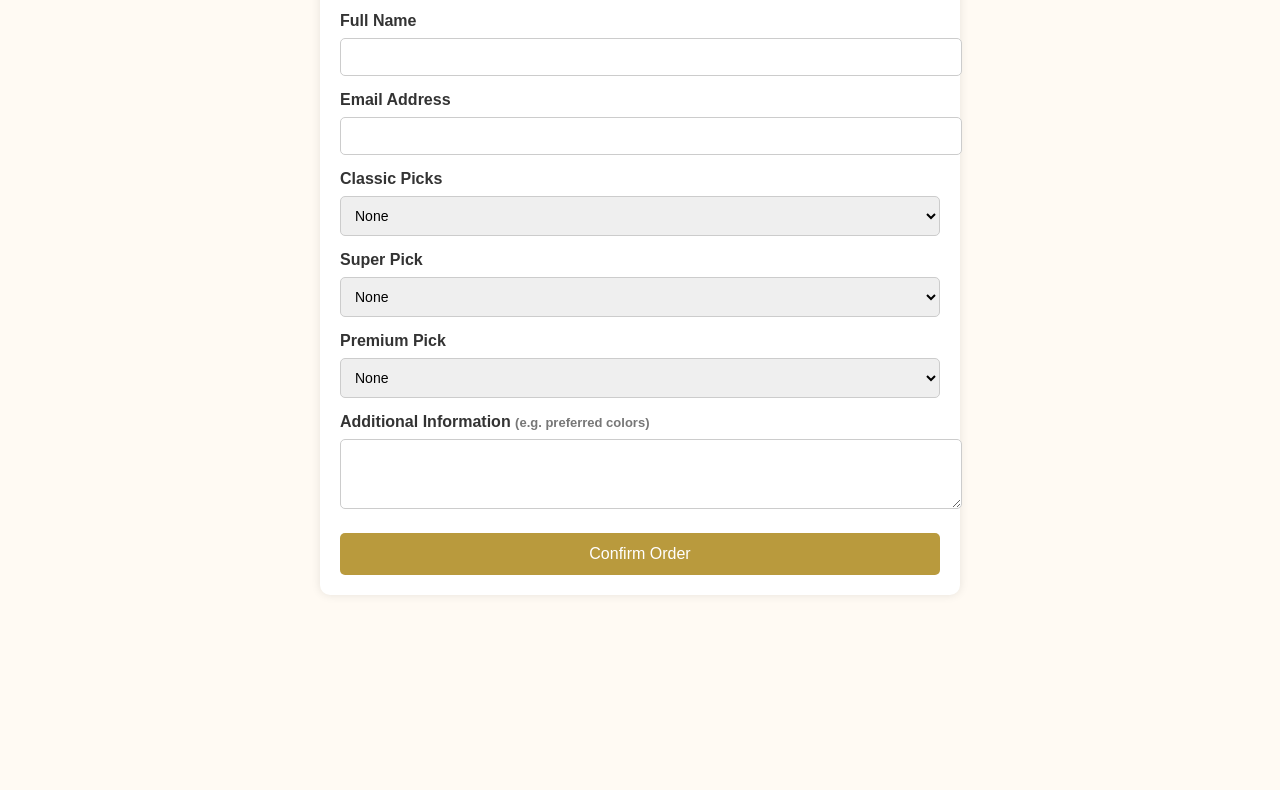
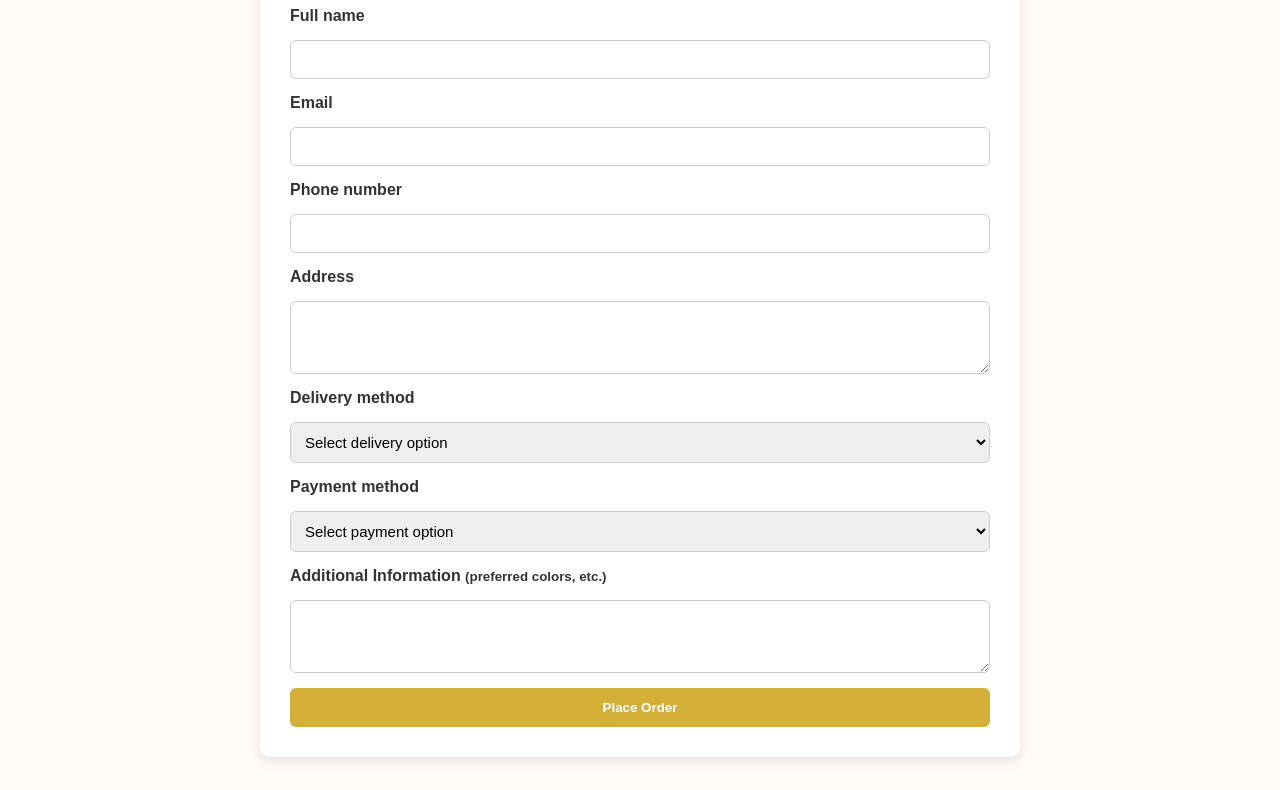
Before and after one commit to adischoicemysterybundle-creator/Adi-s-choice---Mystery-Bundle, a plain HTML site: page checkout.html in a window 1280 px wide. Shown: the part 201-991 px from the top of the page. Before the commit the page ends 836 px from the top, so only its background shows below. Drawn offline with Linux system fonts and the light colour scheme.

Commit message:
Add files via upload

```diff
--- a/checkout.html
+++ b/checkout.html
@@ -3,153 +3,126 @@
 <head>
 <meta charset="UTF-8" />
 <meta name="viewport" content="width=device-width, initial-scale=1.0" />
-<title>Mystery Bundle – Checkout</title>
+<title>Checkout | Adi’s Choice Mystery Bundle</title>
 <style>
 body {
 font-family: 'Poppins', sans-serif;
-background-color: #fffaf3;
+background-color: #fffaf5;
 color: #333;
 margin: 0;
 padding: 0;
 }
 header {
+background-color: #000;
+color: white;
 text-align: center;
 padding: 20px;
-background-color: #b99a3d;
-color: white;
+}
+header img {
+height: 60px;
+}
+main {
+max-width: 700px;
+margin: 40px auto;
+background: white;
+border-radius: 10px;
+padding: 30px;
+box-shadow: 0 4px 12px rgba(0, 0, 0, 0.1);
+}
+h1 {
+text-align: center;
+color: #d4af37;
 }
 form {
-max-width: 600px;
-margin: 40px auto;
-padding: 20px;
-background: white;
-border-radius: 10px;
-box-shadow: 0 0 10px rgba(0,0,0,0.1);
+display: flex;
+flex-direction: column;
+gap: 15px;
 }
 label {
-display: block;
-margin-top: 15px;
 font-weight: 600;
 }
 input, select, textarea {
-width: 100%;
 padding: 10px;
-margin-top: 8px;
+border-radius: 6px;
 border: 1px solid #ccc;
-border-radius: 5px;
-font-size: 14px;
+font-size: 15px;
 }
 textarea {
 resize: vertical;
 }
 button {
-background-color: #b99a3d;
+background-color: #d4af37;
 color: white;
 border: none;
-padding: 12px 20px;
-font-size: 16px;
-border-radius: 5px;
+padding: 12px;
+border-radius: 6px;
+font-weight: 600;
 cursor: pointer;
-margin-top: 20px;
-width: 100%;
+transition: 0.3s;
 }
 button:hover {
-background-color: #a38430;
-}
-.note {
-font-size: 13px;
-color: #777;
+background-color: #c09b2e;
 }
 </style>
 </head>
 <body>
 <header>
-<img src="B0861919-6269-4D8E-9724-58E712D1A8C1.jpeg" alt="Adi's Choice Logo" style="width:120px;border-radius:8px;"><br>
-<h1>Checkout – Adi’s Choice Mystery Bundle</h1>
+<img src="logo.png" alt="Adi’s Choice Mystery Bundle Logo">
 </header>
 
-<form id="checkoutForm">
-<label for="name">Full Name</label>
-<input type="text" id="name" name="name" required>
+<main>
+<h1>Checkout</h1>
+<form id="checkout-form">
+<label>Full name</label>
+<input type="text" name="name" required>
 
-<label for="email">Email Address</label>
-<input type="email" id="email" name="email" required>
+<label>Email</label>
+<input type="email" name="email" required>
 
-<label for="bundle">Classic Picks</label>
-<select id="bundle" name="bundle">
-<option value="None">None</option>
-<option value="5 – €6.50">5 – €6.50</option>
-<option value="10 – €11.50">10 – €11.50</option>
-<option value="15 – €16.00">15 – €16.00</option>
-<option value="20 – €20.00">20 – €20.00</option>
-<option value="25 – €23.00">25 – €23.00</option>
-<option value="30 – €26.50">30 – €26.50</option>
-<option value="35 – €30.00">35 – €30.00</option>
+<label>Phone number</label>
+<input type="text" name="phone" required>
+
+<label>Address</label>
+<textarea name="address" rows="3" required></textarea>
+
+<label>Delivery method</label>
+<select name="delivery" required>
+<option value="">Select delivery option</option>
+<option>DPD</option>
+<option>DHL</option>
+<option>InPost</option>
 </select>
 
-<label for="superPick">Super Pick</label>
-<select id="superPick" name="superPick">
-<option value="None">None</option>
-<option value="1 – €5.00">1 – €5.00</option>
-<option value="5 – €18.50">5 – €18.50</option>
-<option value="10 – €35.00">10 – €35.00</option>
+<label>Payment method</label>
+<select name="payment" required>
+<option value="">Select payment option</option>
+<option>Bank transfer</option>
 </select>
 
-<label for="premiumPick">Premium Pick</label>
-<select id="premiumPick" name="premiumPick">
-<option value="None">None</option>
-<option value="1 – €7.00">1 – €7.00</option>
-<option value="5 – €28.00">5 – €28.00</option>
-</select>
+<label>Additional Information <small>(preferred colors, etc.)</small></label>
+<textarea name="extra" rows="3"></textarea>
 
-<label for="info">Additional Information <span class="note">(e.g. preferred colors)</span></label>
-<textarea id="info" name="info" rows="3"></textarea>
-
-<button type="submit">Confirm Order</button>
+<button type="submit">Place Order</button>
 </form>
+</main>
 
 <script>
-document.getElementById('checkoutForm').addEventListener('submit', async (e) => {
+document.getElementById('checkout-form').addEventListener('submit', async function(e) {
 e.preventDefault();
 
-const form = e.target;
-const data = {
-name: form.name.value,
-email: form.email.value,
-bundle: form.bundle.value,
-superPick: form.superPick.value,
-premiumPick: form.premiumPick.value,
-info: form.info.value,
-};
+const formData = new FormData(this);
+const data = Object.fromEntries(formData.entries());
 
-// Simple calculation of total (only for summary)
-const priceMap = {
-"5 – €6.50": 6.5, "10 – €11.50": 11.5, "15 – €16.00": 16, "20 – €20.00": 20,
-"25 – €23.00": 23, "30 – €26.50": 26.5, "35 – €30.00": 30,
-"1 – €5.00": 5, "5 – €18.50": 18.5, "10 – €35.00": 35,
-"1 – €7.00": 7, "5 – €28.00": 28
-};
-
-let total = 0;
-if (priceMap[data.bundle]) total += priceMap[data.bundle];
-if (priceMap[data.superPick]) total += priceMap[data.superPick];
-if (priceMap[data.premiumPick]) total += priceMap[data.premiumPick];
-data.total = total.toFixed(2);
-
-try {
 const response = await fetch('/api/send-confirmation', {
 method: 'POST',
 headers: { 'Content-Type': 'application/json' },
-body: JSON.stringify(data),
+body: JSON.stringify(data)
 });
 
 if (response.ok) {
 window.location.href = 'thankyou.html';
 } else {
-alert('Error sending order. Please try again.');
-}
-} catch (error) {
-alert('Network error. Please try again.');
+alert('Something went wrong. Please try again.');
 }
 });
 </script>
```
